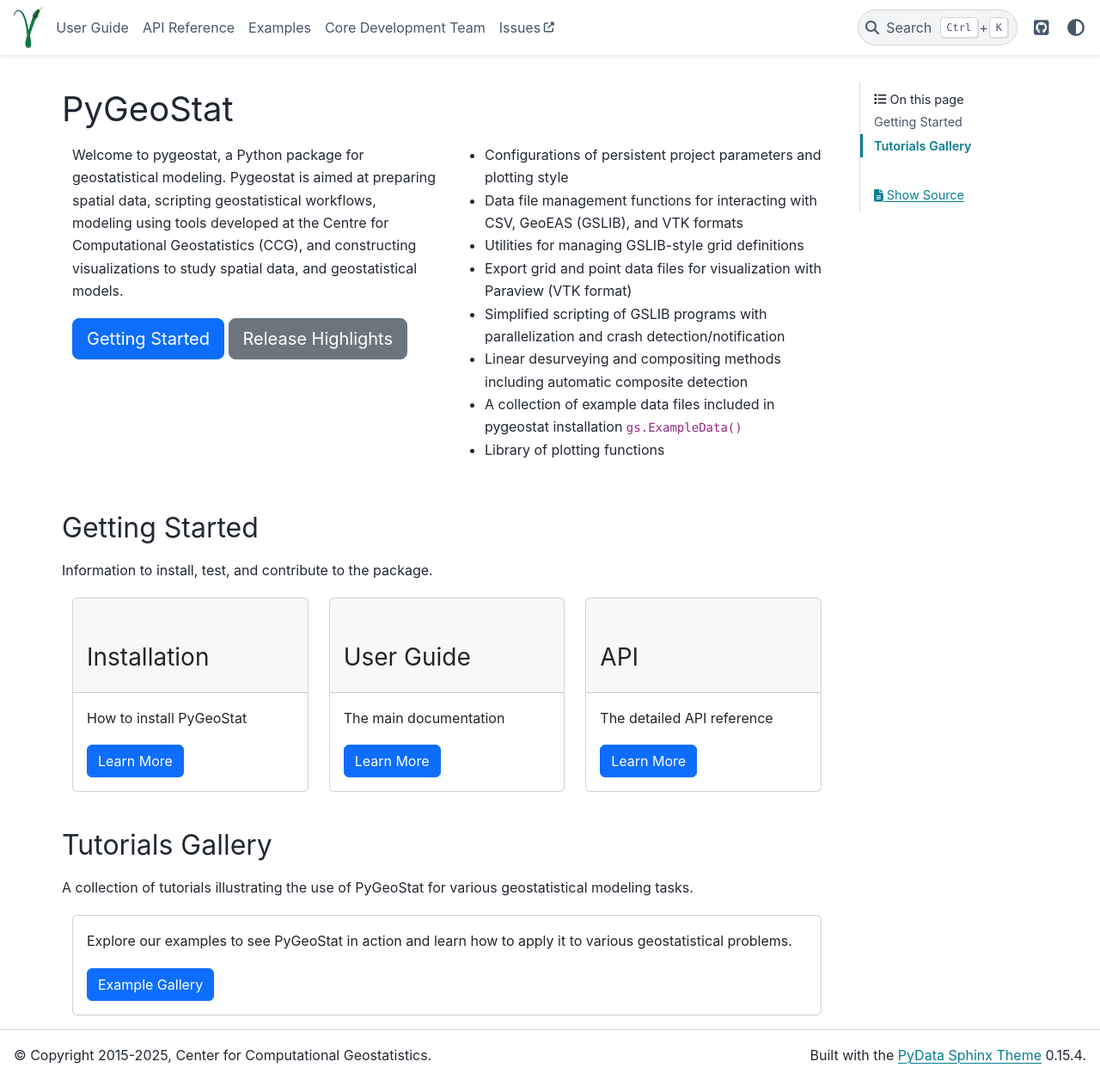
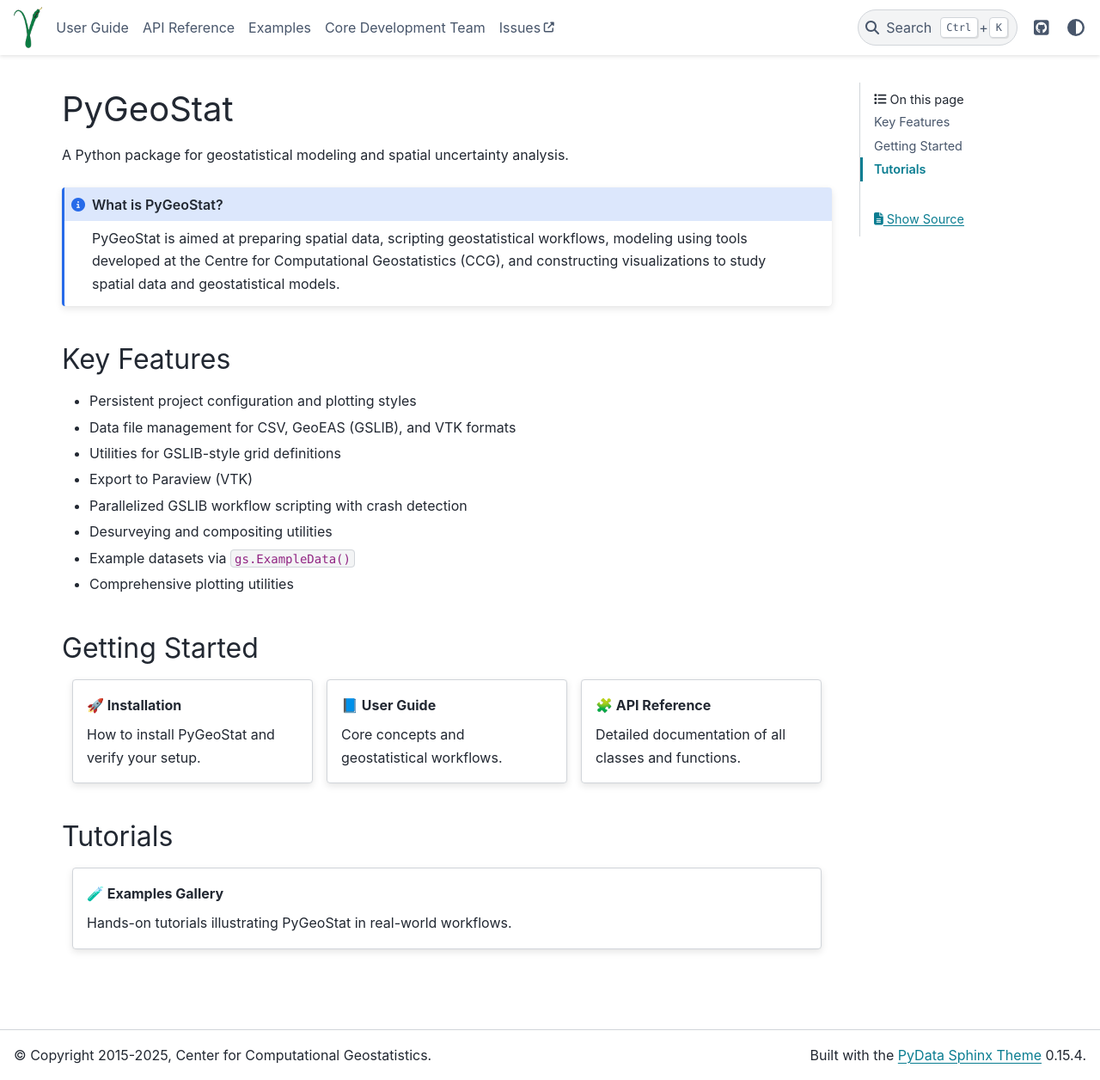
Before and after one commit to CcgAlberta/pygeostat, a Sphinx documentation site: the page built from docs/source/index.rst, in a window 1280 px wide and 1256 px high. Shown: the whole window at 86% size. Built offline with Sphinx 7.4.7 and the PyData theme 0.15.4, drawn with Linux system fonts in a browser that asks for light colours; pages that are not in the unit, such as notebooks, are missing from menus.

Commit message:
Ref #119 Improve the landing page

```diff
--- a/docs/source/conf.py
+++ b/docs/source/conf.py
@@ -49,7 +49,8 @@
     'sphinx.ext.inheritance_diagram',
     'nbsphinx',
     'sphinx.ext.viewcode',
-    'sphinx.ext.autosummary'
+    'sphinx.ext.autosummary',
+    'sphinx_design'
 ]
 
 # TODO: Check if this works:
--- a/docs/source/index.rst
+++ b/docs/source/index.rst
@@ -1,98 +1,62 @@
 PyGeoStat
 =========
 
-.. raw:: html
+A Python package for geostatistical modeling and spatial uncertainty analysis.
 
-   <div class="jumbotron">
-     <div class="container">
-       <div class="row">
-         <div class="col-md-6">
-           <p>Welcome to pygeostat, a Python package for geostatistical modeling. Pygeostat is aimed at preparing spatial data, scripting geostatistical workflows, modeling using tools developed at the Centre for Computational Geostatistics (CCG), and constructing visualizations to study spatial data, and geostatistical models.</p>
-           <p>
-             <a class="btn btn-primary btn-lg" href="user_guide/getting_started.html" role="button">Getting Started</a>
-             <a class="btn btn-secondary btn-lg" href="release_highlights.html" role="button">Release Highlights</a>
-           </p>
-         </div>
-         <div class="col-md-6">
-           <ul class="feature-list">
-             <li>Configurations of persistent project parameters and plotting style</li>
-            <li>Data file management functions for interacting with CSV, GeoEAS (GSLIB), and VTK formats</li>
-            <li>Utilities for managing GSLIB-style grid definitions</li>
-            <li>Export grid and point data files for visualization with Paraview (VTK format)</li>
-            <li>Simplified scripting of GSLIB programs with parallelization and crash detection/notification</li>
-            <li>Linear desurveying and compositing methods including automatic composite detection</li>
-            <li>A collection of example data files included in pygeostat installation <code>gs.ExampleData()</code></li>
-            <li>Library of plotting functions</li>
-           </ul>
-         </div>
-       </div>
-     </div>
-   </div>
+.. admonition:: What is PyGeoStat?
+   :class: note
+
+   PyGeoStat is aimed at preparing spatial data, scripting geostatistical
+   workflows, modeling using tools developed at the Centre for Computational
+   Geostatistics (CCG), and constructing visualizations to study spatial data
+   and geostatistical models.
+
+Key Features
+------------
+
+- Persistent project configuration and plotting styles
+- Data file management for CSV, GeoEAS (GSLIB), and VTK formats
+- Utilities for GSLIB-style grid definitions
+- Export to Paraview (VTK)
+- Parallelized GSLIB workflow scripting with crash detection
+- Desurveying and compositing utilities
+- Example datasets via ``gs.ExampleData()``
+- Comprehensive plotting utilities
 
 Getting Started
---------------
+---------------
 
-Information to install, test, and contribute to the package.
+.. grid:: 3
+   :gutter: 3
 
-.. raw:: html
+   .. grid-item-card:: 🚀 Installation
+      :link: user_guide/installation
+      :link-type: doc
 
-   <div class="container">
-     <div class="row">
-       <div class="col-md-4">
-         <div class="card">
-           <div class="card-header">
-             <h3>Installation</h3>
-           </div>
-           <div class="card-body">
-             <p>How to install PyGeoStat</p>
-             <a class="btn btn-primary" href="user_guide/installation.html">Learn More</a>
-           </div>
-         </div>
-       </div>
-       <div class="col-md-4">
-         <div class="card">
-           <div class="card-header">
-             <h3>User Guide</h3>
-           </div>
-           <div class="card-body">
-             <p>The main documentation</p>
-             <a class="btn btn-primary" href="user_guide/index.html">Learn More</a>
-           </div>
-         </div>
-       </div>
-       <div class="col-md-4">
-         <div class="card">
-           <div class="card-header">
-             <h3>API</h3>
-           </div>
-           <div class="card-body">
-             <p>The detailed API reference</p>
-             <a class="btn btn-primary" href="api/index.html">Learn More</a>
-           </div>
-         </div>
-       </div>
-     </div>
-   </div>
+      How to install PyGeoStat and verify your setup.
 
-Tutorials Gallery
---------------
+   .. grid-item-card:: 📘 User Guide
+      :link: user_guide/index
+      :link-type: doc
 
-A collection of tutorials illustrating the use of PyGeoStat for various geostatistical modeling tasks.
+      Core concepts and geostatistical workflows.
 
-.. raw:: html
+   .. grid-item-card:: 🧩 API Reference
+      :link: api/index
+      :link-type: doc
 
-   <div class="container">
-     <div class="row">
-       <div class="col-12">
-         <div class="card">
-           <div class="card-body">
-             <p>Explore our examples to see PyGeoStat in action and learn how to apply it to various geostatistical problems.</p>
-             <a class="btn btn-primary" href="examples/index.html">Example Gallery</a>
-           </div>
-         </div>
-       </div>
-     </div>
-   </div>
+      Detailed documentation of all classes and functions.
+
+Tutorials
+---------
+
+.. grid:: 1
+
+   .. grid-item-card:: 🧪 Examples Gallery
+      :link: examples/index
+      :link-type: doc
+
+      Hands-on tutorials illustrating PyGeoStat in real-world workflows.
 
 .. toctree::
    :maxdepth: 2
```
Also changed, not shown: 1 other file.
